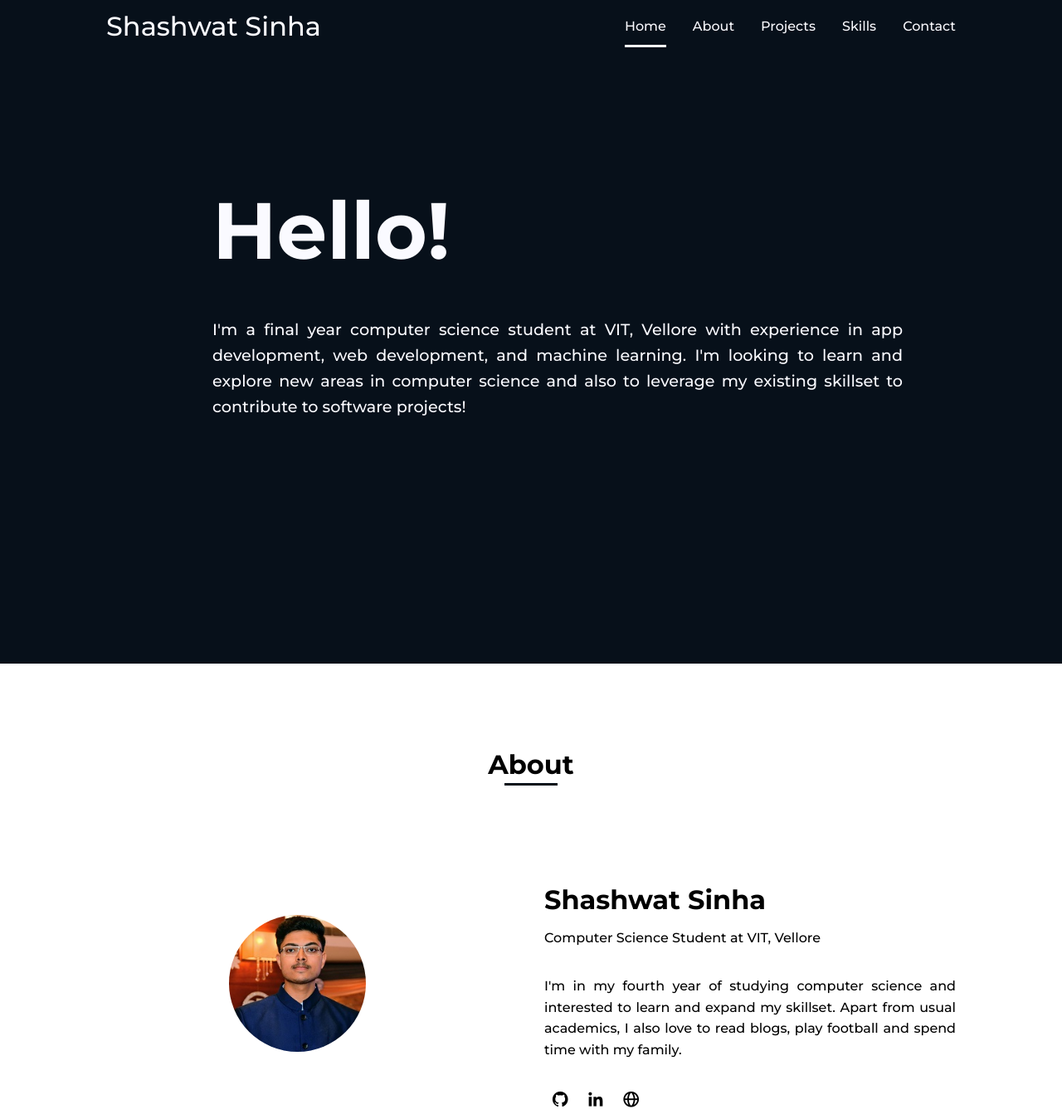
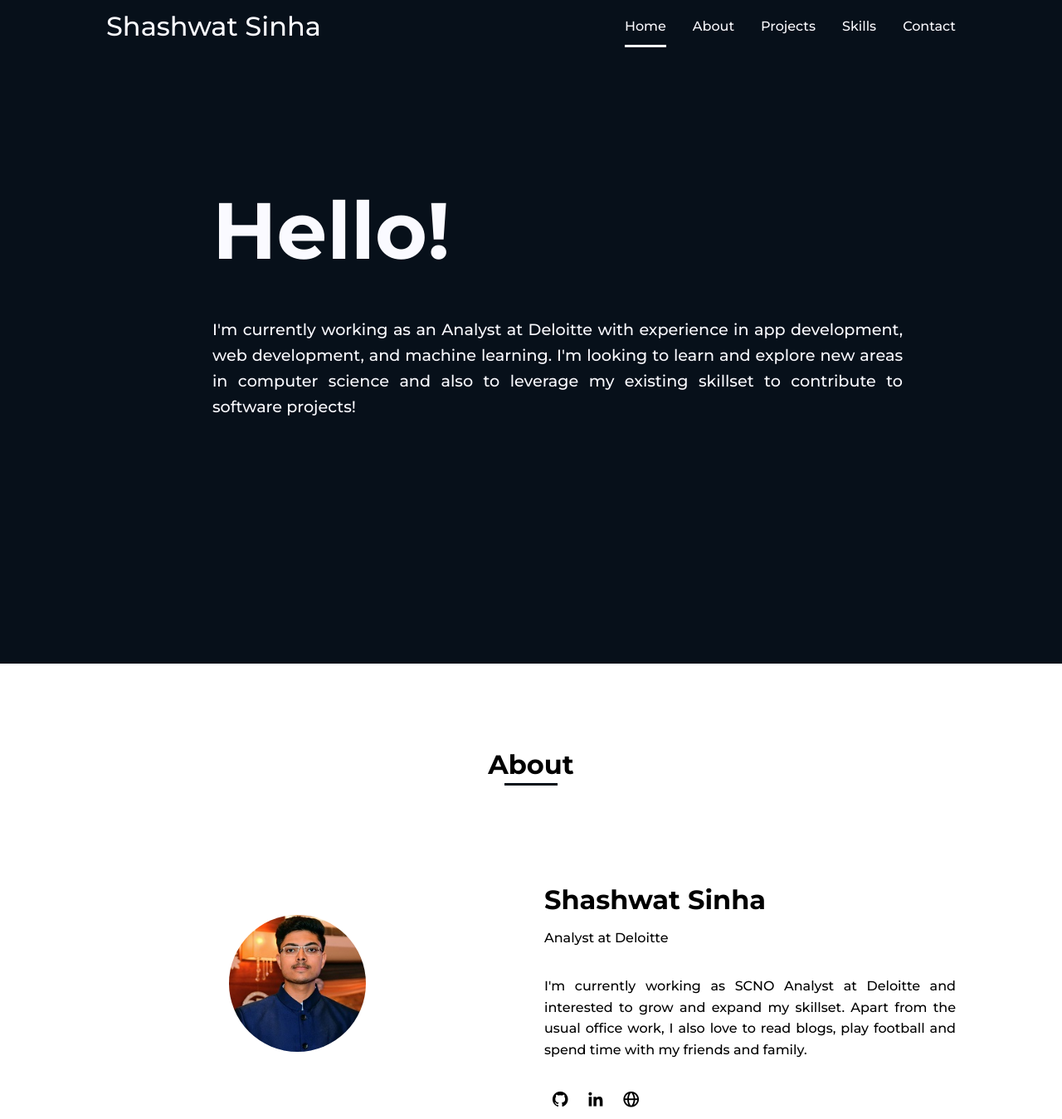
Before and after one commit to shashwat4868/shashwat4868.github.io, a plain HTML site: page index.html in a window 1280 px wide. Shown: the top 1349 px of the page at 83% size. Drawn offline with nearby package versions, Linux system fonts and the light colour scheme.

Commit message:
Update index.html

```diff
--- a/index.html
+++ b/index.html
@@ -41,7 +41,7 @@
             <section class="home" id="home">
                 <div class="home__container">
                     <h1 class="home__title">Hello!</h1><br>
-                    <p class="home__text">I'm a final year computer science student at VIT, Vellore with experience in app development, web development, and machine learning.
+                    <p class="home__text">I'm currently working as an Analyst at Deloitte with experience in app development, web development, and machine learning.
                         I'm looking to learn and explore new areas in computer science and also to leverage my existing skillset to contribute to software projects!
                     </p>
 
@@ -63,8 +63,8 @@
 
                     <div>
                         <h2 class="about__subtitle">Shashwat Sinha</h2>
-                        <span class="about__profession">Computer Science Student at VIT, Vellore</span>
-                        <p class="about__text">I'm in my fourth year of studying computer science and interested to learn and expand my skillset. Apart from usual academics, I also love to read blogs, play football and spend time with my family.</p>
+                        <span class="about__profession">Analyst at Deloitte</span>
+                        <p class="about__text">I'm currently working as SCNO Analyst at Deloitte and interested to grow and expand my skillset. Apart from the usual office work, I also love to read blogs, play football and spend time with my friends and family.</p>
 
                         <div class="about__social">
                             <a href="https://github.com/shashwat4868" target="_blank" class="about__social-icon"><i class='bx bxl-github' ></i></a>
```
